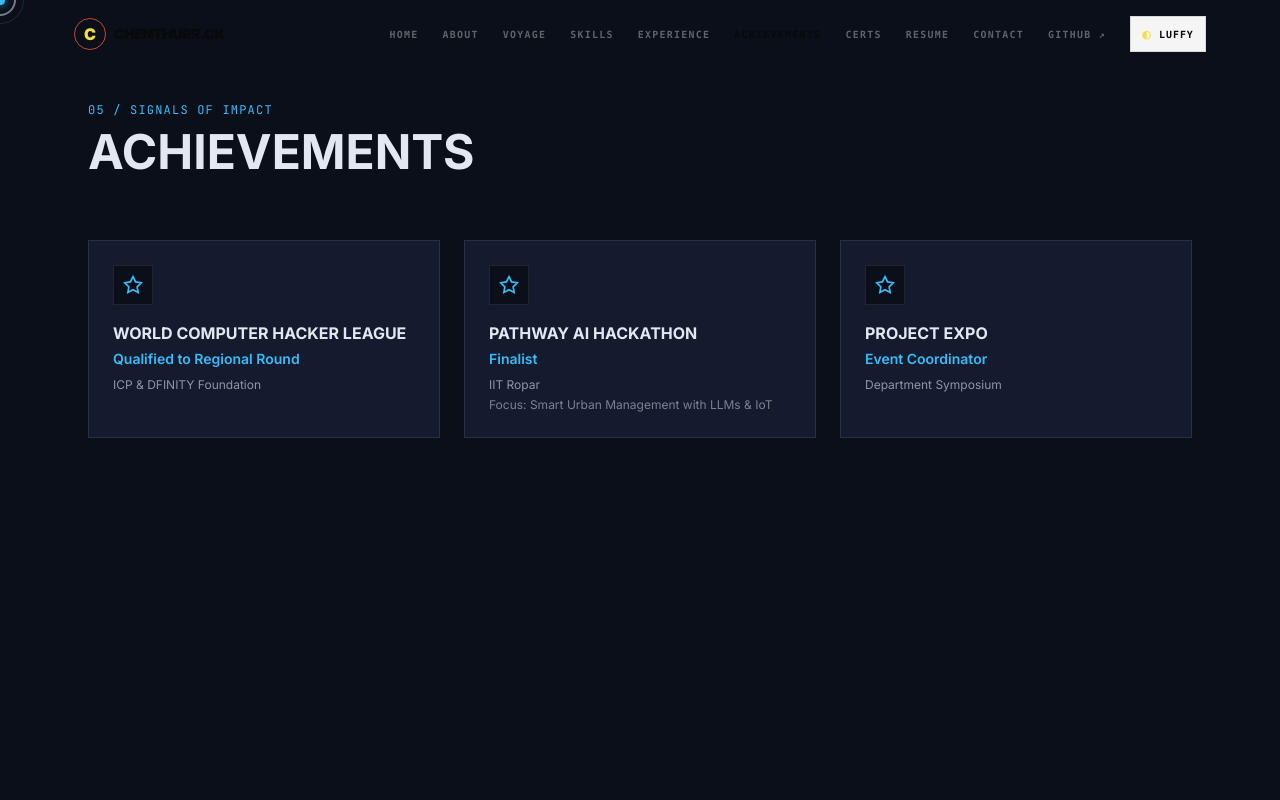
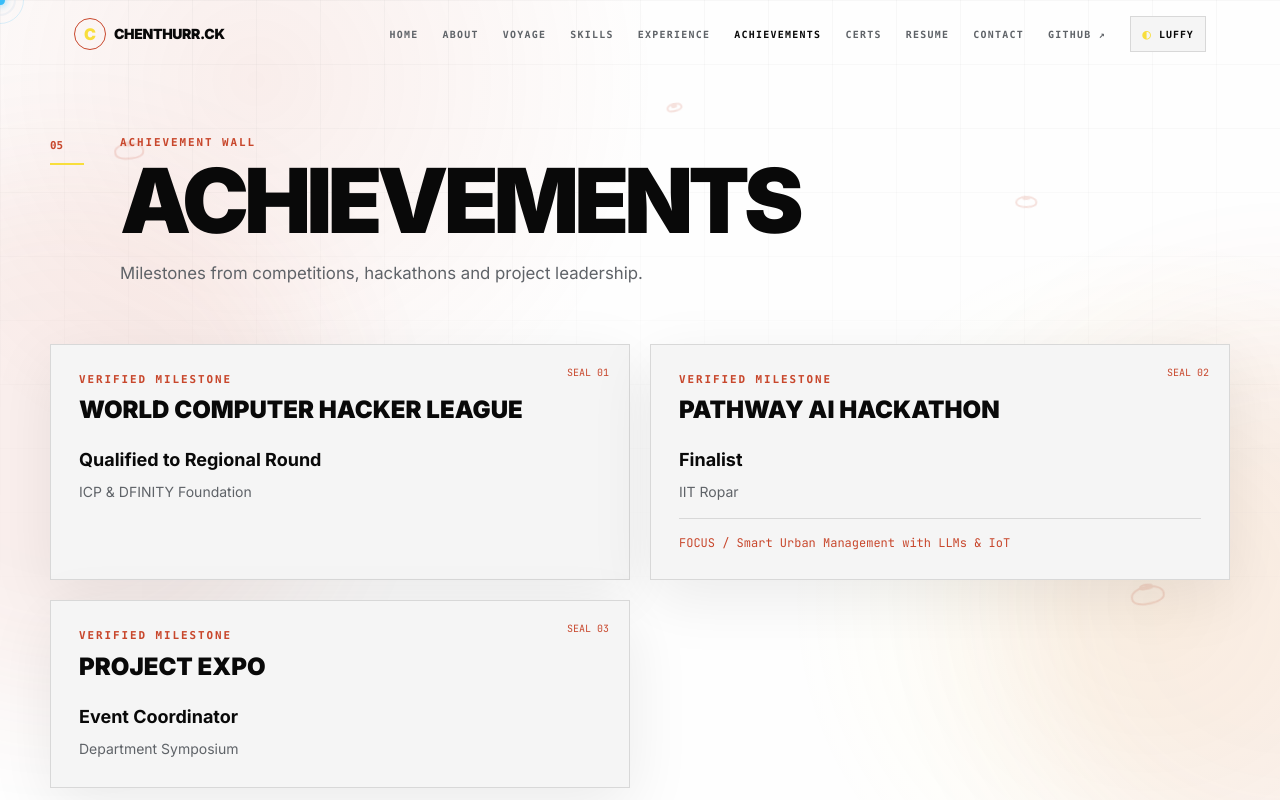
Before and after one commit to Chenthurr/portfolio, a React (Vite) app: page /achievements in a window 1280 px wide. Shown: the top 800 px of the page. Built offline with nearby package versions, Linux system fonts and the light colour scheme.

Commit message:
Redesign achievements as bounty board

```diff
--- a/src/pages/Achievements.jsx
+++ b/src/pages/Achievements.jsx
@@ -1,52 +1,7 @@
-import { useEffect, useRef } from 'react';
 import { useData } from '../components/DataContext';
+import SectionHeading from '../components/SectionHeading';
 
 export default function Achievements() {
   const { achievements } = useData();
-  const sectionRef = useRef(null);
-
-  useEffect(() => {
-    const observer = new IntersectionObserver(
-      (entries) => {
-        entries.forEach((entry) => {
-          if (entry.isIntersecting) entry.target.classList.add('animate-fade-in-up');
-        });
-      },
-      { threshold: 0.1 }
-    );
-    const els = sectionRef.current?.querySelectorAll('.reveal');
-    els?.forEach((el) => observer.observe(el));
-    return () => observer.disconnect();
-  }, []);
-
-  return (
-    <div ref={sectionRef} className="pt-24 pb-20 bg-navy min-h-screen">
-      <div className="max-w-6xl mx-auto px-6">
-        <div className="reveal opacity-0 mb-16">
-          <span className="font-mono text-xs text-mustard tracking-widest">05 / SIGNALS OF IMPACT</span>
-          <h1 className="text-4xl md:text-5xl font-bold text-cream mt-2">ACHIEVEMENTS</h1>
-        </div>
-
-        <div className="grid md:grid-cols-3 gap-6">
-          {achievements.map((ach, idx) => (
-            <div
-              key={ach.id}
-              className="reveal opacity-0 bg-navy-light border border-cream/10 p-6 hover:border-mustard transition-colors"
-              style={{ animationDelay: `${idx * 100}ms` }}
-            >
-              <div className="w-10 h-10 bg-navy border border-cream/10 flex items-center justify-center mb-4">
-                <svg width="20" height="20" viewBox="0 0 24 24" fill="none" stroke="#38BDF8" strokeWidth="2">
-                  <path d="M12 2l3.09 6.26L22 9.27l-5 4.87 1.18 6.88L12 17.77l-6.18 3.25L7 14.14 2 9.27l6.91-1.01L12 2z" />
-                </svg>
-              </div>
-              <h3 className="font-bold text-cream mb-1">{ach.title}</h3>
-              <p className="text-mustard font-semibold text-sm mb-2">{ach.detail}</p>
-              <p className="text-xs text-cream/60">{ach.organizer}</p>
-              {ach.focus && <p className="text-xs text-cream/50 mt-1">Focus: {ach.focus}</p>}
-            </div>
-          ))}
-        </div>
-      </div>
-    </div>
-  );
+  return <div className="page"><div className="container-wide"><SectionHeading index={5} eyebrow="ACHIEVEMENT WALL" title="ACHIEVEMENTS" description="Milestones from competitions, hackathons and project leadership." /><div className="grid md:grid-cols-2 gap-5">{achievements.map((item, index) => <article key={item.id} className="paper-card p-6 sm:p-7 relative overflow-hidden"><span className="absolute right-5 top-5 font-mono text-[10px] text-[var(--primary)]">SEAL {String(index+1).padStart(2,'0')}</span><p className="eyebrow">VERIFIED MILESTONE</p><h2 className="text-xl sm:text-2xl font-black pr-14">{item.title}</h2><p className="mt-5 text-lg font-bold">{item.detail}</p><p className="mt-2 text-sm text-[var(--muted)]">{item.organizer}</p>{item.focus && <p className="mt-4 pt-4 border-t border-[var(--border)] text-xs font-mono text-[var(--primary)]">FOCUS / {item.focus}</p>}</article>)}</div></div></div>;
 }
```
